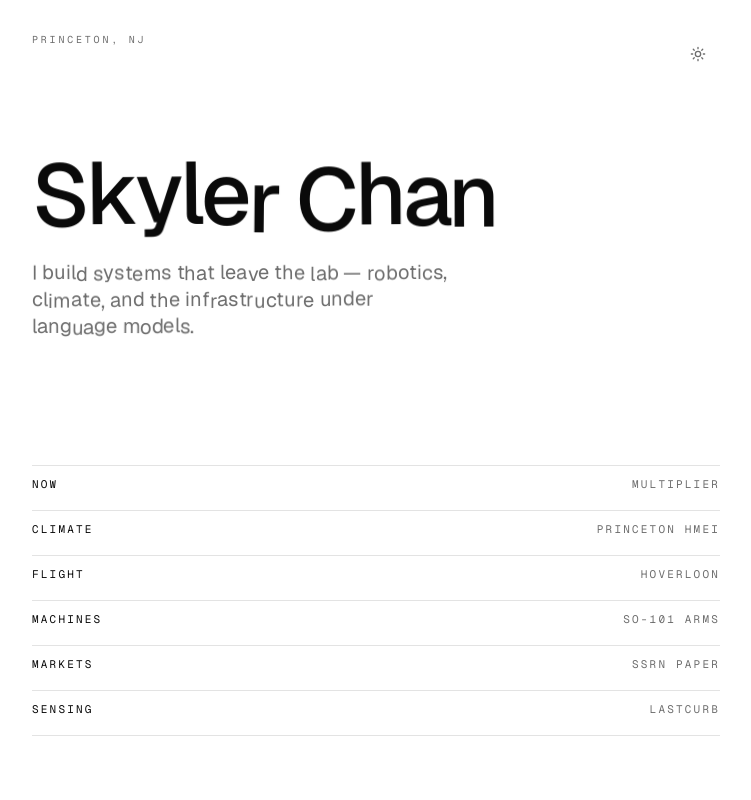
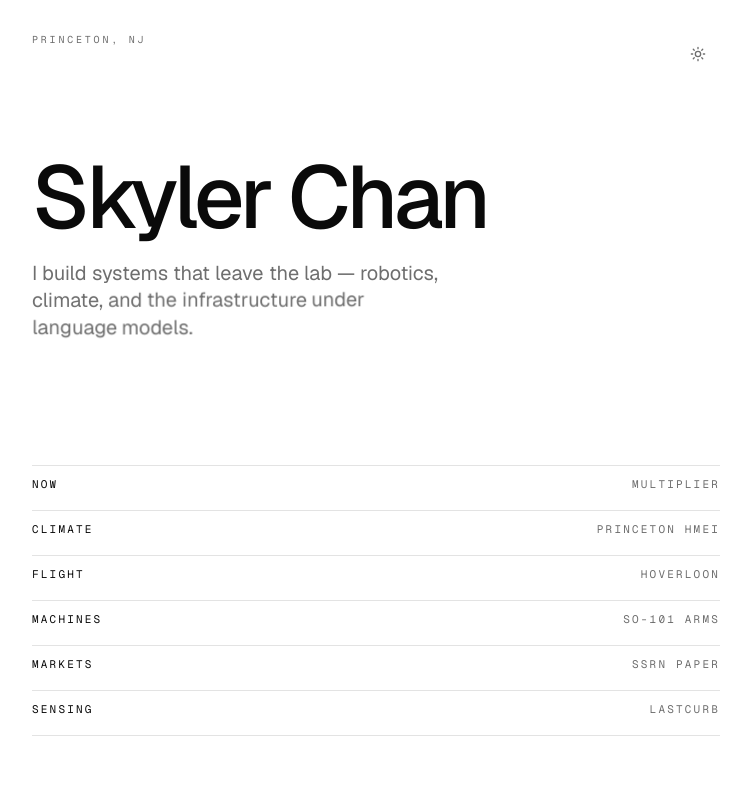
Before and after one commit to skylerlchan/personal_website, a Next.js app: page / in a window 1280 px wide. Shown: the top 800 px of the page, without its empty margins (264-1015 px from the left). Built offline with nearby package versions, Linux system fonts and the light colour scheme.

Commit message:
auto: checkpoint on main (2 files, ~136 lines) 2026-08-05 20:25

```diff
--- a/src/app/globals.css
+++ b/src/app/globals.css
@@ -206,54 +206,43 @@ html[data-js] .in-view.is-visible {
 }
 
 /* ── Kinetic type ──────────────────────────────────────────────────────
-   Base geometry lives outside @supports so the letters are laid out
-   correctly even where view timelines are missing. */
+   Words slide, rotate and drop into place on scroll — then stop dead.
+   There is deliberately no idle animation: type that never stops moving
+   cannot be read. Base geometry sits outside @supports so the words lay out
+   correctly even where view timelines are unavailable. */
 .k-word {
   display: inline-block;
 }
-.k-char {
-  display: inline-block;
-  will-change: transform;
-}
-.k-char > span {
+.k-word > span {
   display: inline-block;
   will-change: transform, opacity;
-}
-
-/* The idle bob runs everywhere motion is welcome — it is what keeps the type
-   alive when you are not scrolling at all. */
-@media (prefers-reduced-motion: no-preference) {
-  .k-char {
-    animation: kFloat ease-in-out infinite alternate;
-  }
 }
 
 @supports (animation-timeline: view()) {
   @media (prefers-reduced-motion: no-preference) {
     .k-line {
       view-timeline-name: --kline;
+      /* Words travel in from the sides; clip sideways so they cannot widen
+         the document, but leave vertical overflow alone for descenders. */
+      overflow-x: clip;
+      overflow-clip-margin: 1em;
     }
-    .k-char > span {
+    .k-word > span {
       opacity: 0;
-      transform: translateY(0.65em) rotate(-7deg) scale(0.82);
-      /* Back-out: the control point past 1.0 makes each letter overshoot and
-         settle, which is what reads as bounce rather than a fade-in. */
-      animation: kRise cubic-bezier(0.34, 1.62, 0.58, 1) both;
+      transform: translate(var(--tx), var(--ty)) rotate(var(--rot)) scale(var(--sc));
+      /* Control point past 1.0 so each word overshoots a touch and settles,
+         instead of gliding politely to a stop. */
+      animation: kSlide cubic-bezier(0.24, 1.32, 0.44, 1) both;
       animation-timeline: --kline;
     }
   }
 }
 
-@keyframes kRise {
+@keyframes kSlide {
   to {
     opacity: 1;
     transform: none;
   }
-}
-
-@keyframes kFloat {
-  from { transform: translateY(-0.05em) rotate(-0.6deg); }
-  to   { transform: translateY(0.05em) rotate(0.6deg); }
 }
 
 /* Marquee: the track is duplicated, so translating by exactly -50% loops
--- a/src/components/primitives/Kinetic.tsx
+++ b/src/components/primitives/Kinetic.tsx
@@ -2,23 +2,28 @@ import { Fragment, type ElementType } from "react";
 import { cn } from "@/lib/utils";
 
 /**
- * Letters that arrive with a bounce and never quite settle.
+ * Words that slide, rotate and drop into place as you scroll past them.
  *
- * Two animations run on every character at once, which is why each one needs
- * its own element: you cannot put two keyframe animations on the same
- * `transform` without one clobbering the other.
+ * Deliberately per-word, not per-character: at body size, characters moving
+ * independently read as broken text rather than as motion, and the line stops
+ * being legible. Whole words carry the same energy and stay readable.
  *
- *   .k-char  — a slow idle bob, always running, phase-shifted per letter so
- *              the line breathes instead of pulsing in unison.
- *   > span   — the scroll-linked entry: drops in, rotates upright, scales up.
+ * There is no idle animation. Once a line has arrived it is perfectly still —
+ * type that never stops moving cannot be read. All the character is in the
+ * arrival: each word comes from its own direction, at its own angle, and the
+ * easing overshoots slightly so it settles rather than glides.
  *
- * The entry uses a back-out curve (control point past 1.0) so letters
- * overshoot and settle rather than easing politely into place. That overshoot
- * is the entire difference between "animated" and "alive".
- *
- * Words are wrapped too, because `display: inline-block` on a character would
- * otherwise let a line break fall mid-word.
+ * Offsets come from a deterministic hash of the word index, so the layout is
+ * identical on server and client (no hydration mismatch) but no two words
+ * travel the same path.
  */
+
+/** Cheap integer hash — stable across renders, varied across indices. */
+function noise(i: number, salt: number) {
+  const x = Math.sin((i + 1) * 12.9898 + salt * 78.233) * 43758.5453;
+  return x - Math.floor(x); // 0..1
+}
+
 export default function Kinetic({
   text,
   as: Tag = "p",
@@ -31,48 +36,42 @@ export default function Kinetic({
   delay?: number;
 }) {
   const words = text.split(" ");
-  const total = text.replace(/ /g, "").length;
 
   const START = 10 + delay * 16;
   const SPAN = 34;
-  const CHAR = 26;
-
-  let seen = 0;
+  const WORD = 30;
 
   return (
     <Tag className={cn("k-line", className)}>
-      {words.map((word, wi) => {
-        const chars = [...word];
-        const node = (
-          <span key={`${word}-${wi}`} className="k-word">
-            {chars.map((ch, ci) => {
-              const from = START + (seen + ci) / Math.max(total - 1, 1) * SPAN;
-              // Vary the idle so no two neighbours bob together.
-              const dur = 2.6 + ((seen + ci) % 5) * 0.42;
-              const off = -((seen + ci) % 7) * 0.31;
-              return (
-                <span
-                  key={ci}
-                  className="k-char"
-                  style={{ animationDuration: `${dur}s`, animationDelay: `${off}s` }}
-                >
-                  <span
-                    style={{
-                      animationRange: `cover ${from.toFixed(1)}% cover ${(from + CHAR).toFixed(1)}%`,
-                    }}
-                  >
-                    {ch}
-                  </span>
-                </span>
-              );
-            })}
-          </span>
-        );
-        seen += chars.length;
+      {words.map((w, i) => {
+        const from = START + (i / Math.max(words.length - 1, 1)) * SPAN;
+
+        // Alternate the horizontal direction so the line assembles from both
+        // sides rather than drifting one way.
+        const dir = i % 2 === 0 ? -1 : 1;
+        const tx = (0.35 + noise(i, 1) * 0.75) * dir;      // em
+        const ty = 0.5 + noise(i, 2) * 0.7;                // em, always downward
+        const rot = (2.5 + noise(i, 3) * 7) * dir;         // deg
+        const sc = 0.88 + noise(i, 4) * 0.07;
+
         return (
-          <Fragment key={`f-${wi}`}>
-            {node}
-            {wi < words.length - 1 ? " " : ""}
+          <Fragment key={`${w}-${i}`}>
+            <span className="k-word">
+              <span
+                style={
+                  {
+                    "--tx": `${tx.toFixed(3)}em`,
+                    "--ty": `${ty.toFixed(3)}em`,
+                    "--rot": `${rot.toFixed(2)}deg`,
+                    "--sc": sc.toFixed(3),
+                    animationRange: `cover ${from.toFixed(1)}% cover ${(from + WORD).toFixed(1)}%`,
+                  } as React.CSSProperties
+                }
+              >
+                {w}
+              </span>
+            </span>
+            {i < words.length - 1 ? " " : ""}
           </Fragment>
         );
       })}
```
